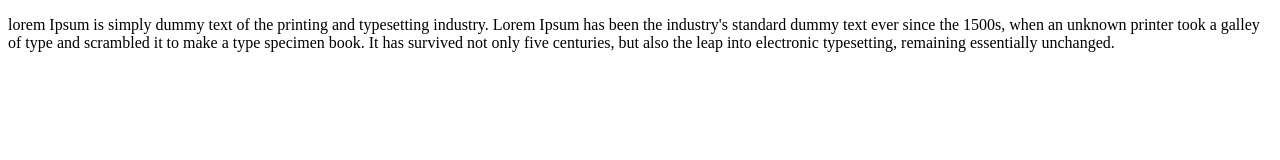
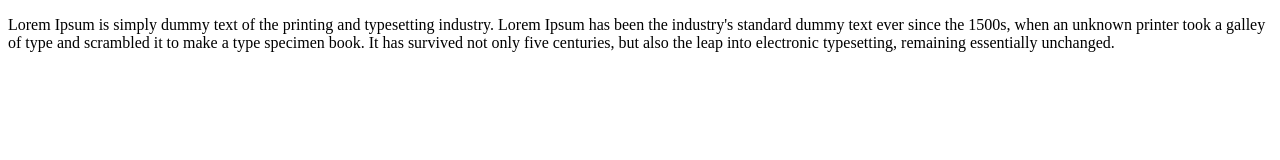
Before and after one commit to FabioNeves28/Engenharia-Software, a plain HTML site: page index.html in a window 1280 px wide. Drawn offline with Linux system fonts and the light colour scheme.

Commit message:
commit-fe

```diff
--- a/index.html
+++ b/index.html
@@ -7,6 +7,6 @@
     <title>Document</title>
 </head>
 <body>
-    <p>lorem Ipsum is simply dummy text of the printing and typesetting industry. Lorem Ipsum has been the industry's standard dummy text ever since the 1500s, when an unknown printer took a galley of type and scrambled it to make a type specimen book. It has survived not only five centuries, but also the leap into electronic typesetting, remaining essentially unchanged.</p>
+    <p>Lorem Ipsum is simply dummy text of the printing and typesetting industry. Lorem Ipsum has been the industry's standard dummy text ever since the 1500s, when an unknown printer took a galley of type and scrambled it to make a type specimen book. It has survived not only five centuries, but also the leap into electronic typesetting, remaining essentially unchanged.</p>
 </body>
 </html>
```
